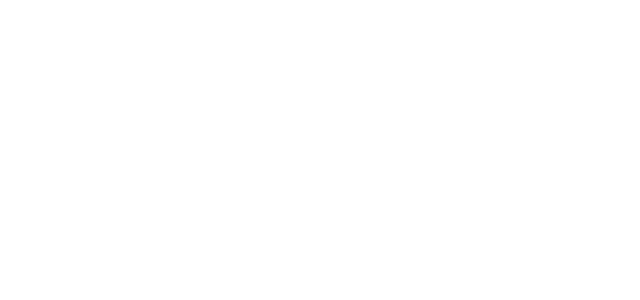
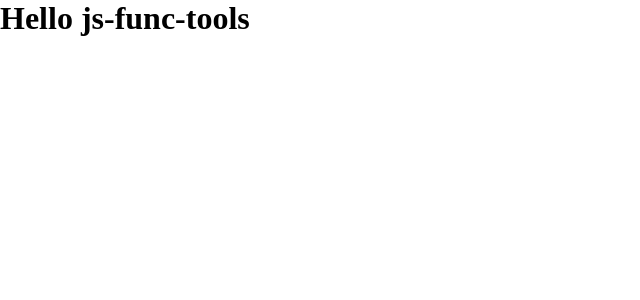
Before and after one commit to acejsnb/js-func-tools, a Vue app: page / in a window 1280 px wide. Shown: the top 300 px of the page, without its empty margins (0-640 px from the left). Built offline with nearby package versions, Linux system fonts and the light colour scheme.

Commit message:
feat: change vite version

```diff
--- a/package.json
+++ b/package.json
@@ -48,7 +48,7 @@
     "jest-environment-jsdom": "^28.1.0",
     "ts-node": "^10.7.0",
     "typescript": "^4.6.3",
-    "vite": "^2.6.0",
+    "vite": "^4.1.4",
     "vue": "^3.2.16"
   }
 }
--- a/src/example/components/HelloWorld.vue
+++ b/src/example/components/HelloWorld.vue
@@ -123,7 +123,7 @@
 </script>
 
 <template>
-<!--    <h1>{{ msg }}</h1>-->
+    <h1>{{ msg }}</h1>
 </template>
 
 <style scoped>
```
